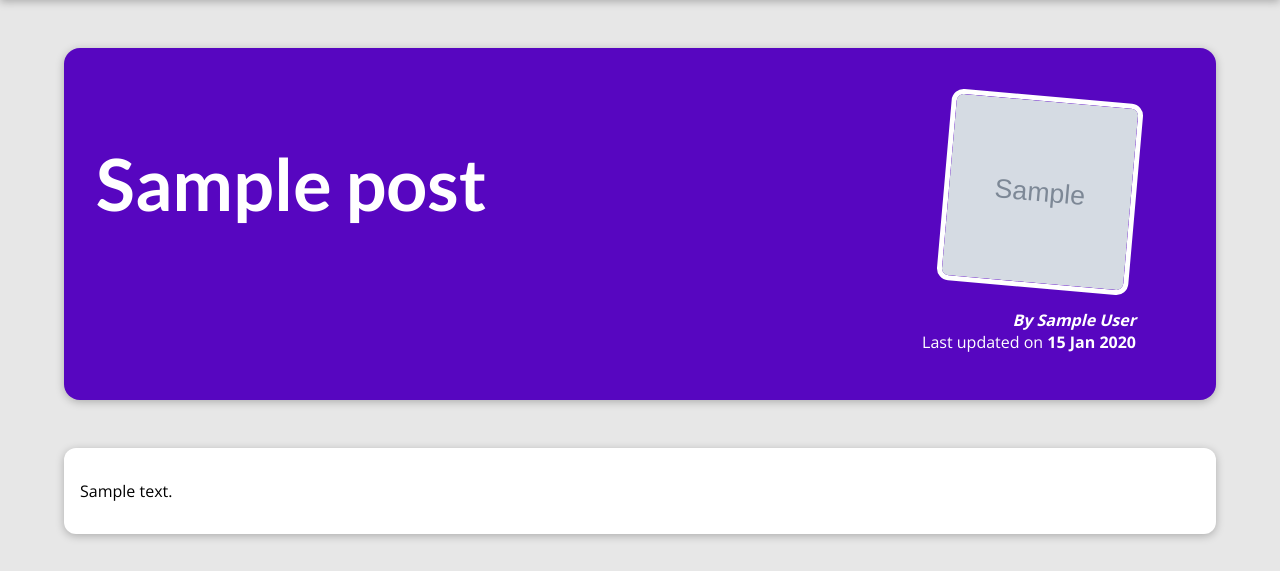
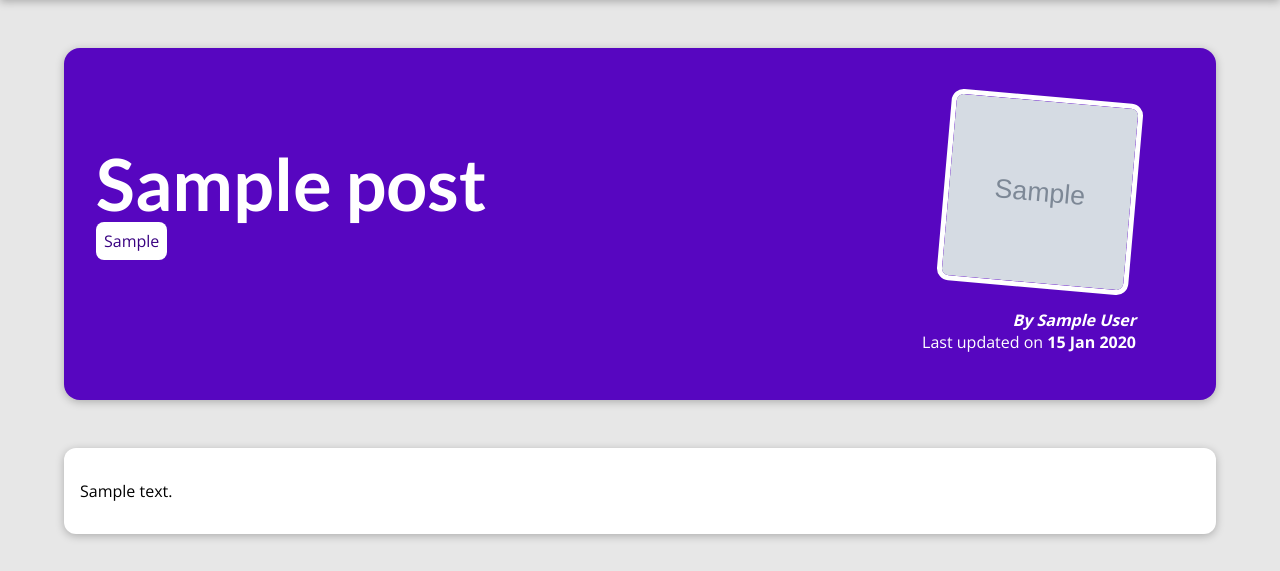
Before and after one commit to jasonluo07/django-blog, a Django app: a page that uses blog/templates/blog/post-detail.html in a window 1280 px wide. Shown: the part 80-651 px from the top of the page. Run offline with Django 3.2, Linux system fonts and the light colour scheme; tables that the repository leaves empty hold one stand-in row (values such as "Sample post"); grey boxes marked "Sample" are stand-in pictures.

Commit message:
Show tags on post-detail page

```diff
--- a/blog/static/blog/post-detail.css
+++ b/blog/static/blog/post-detail.css
@@ -22,6 +22,7 @@ body {
 #summary h2 {
     color: white;
     font-size: 4.5rem;
+    margin-bottom: 0.25rem;
 }
 
 #summary article {
@@ -47,6 +48,11 @@ body {
     font-weight: bold;
 }
 
+#summary a {
+    color: white;
+    text-decoration: none;
+}
+
 #summary time {
     font-weight: bold;
 }
@@ -60,3 +66,10 @@ main {
     border-radius: 12px;
     box-shadow: 0 2px 8px rgba(0, 0, 0, 0.25);
 }
+
+.tag {
+    background-color: white;
+    color: #390281;
+    padding: 0.5rem;
+    border-radius: 8px;
+}
--- a/blog/templates/blog/post-detail.html
+++ b/blog/templates/blog/post-detail.html
@@ -12,9 +12,14 @@
 {% block content %}
 <section id="summary">
     <h2>{{ post.title }}</h2>
+    <div>
+        {% for tag in tags %}
+            <span class="tag">{{ tag.caption }}</span>
+        {% endfor %}
+    </div>
     <article>
         <img src="{% static "blog/images/"|add:post.image_name %}" alt="{{ post.title }}">
-        <address>By {{ post.author }}</address>
+        <address>By <a href="mailto:{{ post.author.email_address }}">{{ post.author }}</a></address>
         <div>Last updated on <time>{{ post.created_time|date:"d M Y" }}</time></div>
     </article>
 </section>
--- a/blog/views.py
+++ b/blog/views.py
@@ -23,8 +23,10 @@ def post_list(request):
 
 def post_detail(request, slug):
     identified_post = get_object_or_404(Post, slug=slug)
+    tags = identified_post.tags.all()
     context = {
         "post": identified_post,
+        "tags": tags,
     }
 
     return render(request, "blog/post-detail.html", context)
```
